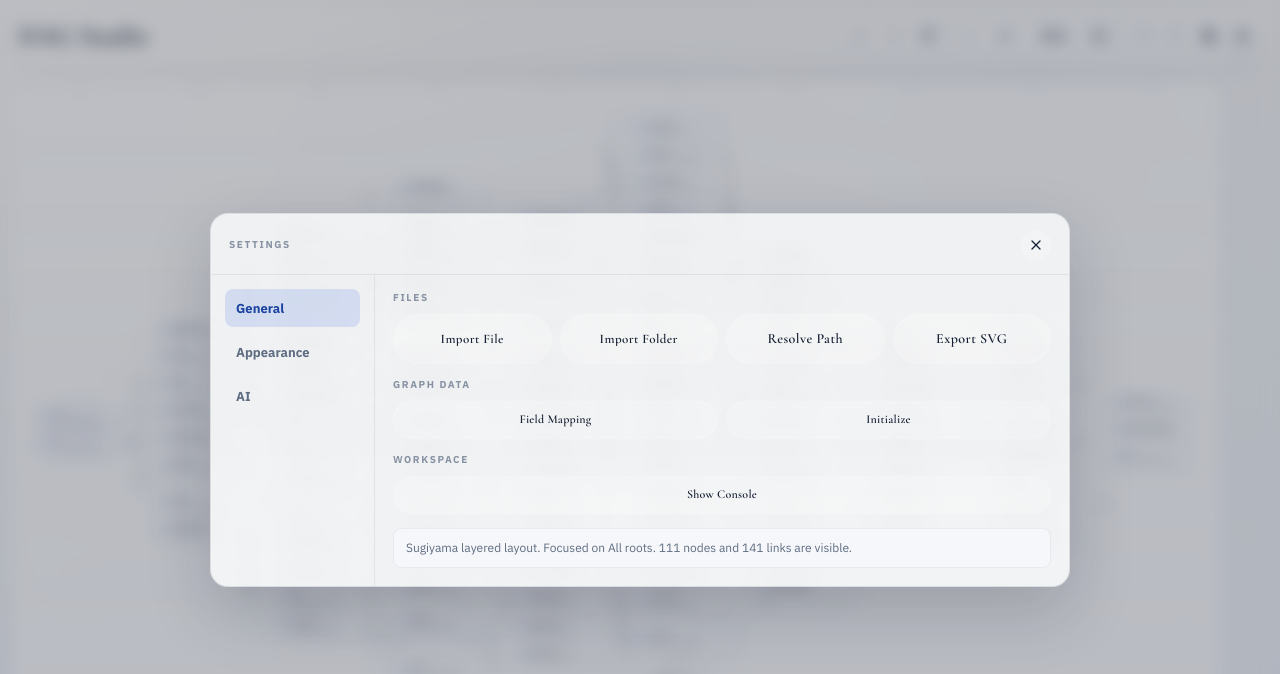
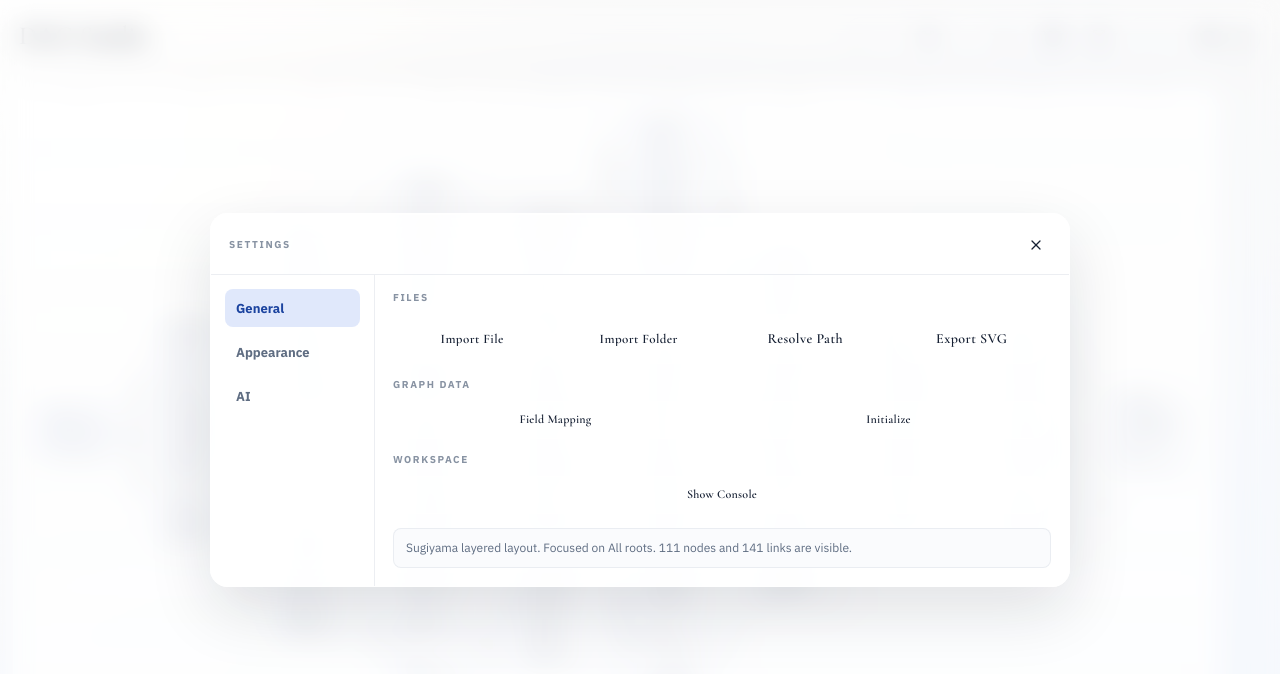
Before and after one commit to Algo2147483647/dag-studio, a React (Vite) app: page / in a window 1280 px wide. Both pictures are taken after a click on the button 1242 px from the left and 36 px from the top of the page. Shown: the top 674 px of the page. Built offline with nearby package versions, Linux system fonts and the light colour scheme.

Commit message:
Optimate UI

```diff
--- a/src/styles/controls.css
+++ b/src/styles/controls.css
@@ -198,8 +198,8 @@
   align-items: center;
   justify-content: center;
   padding: 18px;
-  background: rgba(15, 23, 42, 0.28);
-  backdrop-filter: blur(8px);
+  background: rgba(255, 255, 255, 0.42);
+  backdrop-filter: blur(14px) saturate(1.18);
 }
 
 .settings-modal {
@@ -207,10 +207,13 @@
   grid-template-rows: auto minmax(0, 1fr);
   width: min(860px, calc(100vw - 36px));
   max-height: min(720px, calc(100vh - 36px));
-  border: 1px solid rgba(66, 86, 119, 0.13);
+  border: 1px solid rgba(255, 255, 255, 0.72);
   border-radius: 18px;
-  background: linear-gradient(180deg, var(--panel-float), rgba(255, 255, 255, 0.82));
-  box-shadow: 0 24px 64px rgba(15, 23, 42, 0.18);
+  background: rgba(255, 255, 255, 0.78);
+  box-shadow:
+    inset 0 1px 0 rgba(255, 255, 255, 0.92),
+    0 24px 64px rgba(15, 23, 42, 0.12);
+  backdrop-filter: blur(22px) saturate(1.22);
   overflow: hidden;
 }
 
@@ -243,6 +246,7 @@
   gap: 6px;
   padding: 14px;
   border-right: 1px solid rgba(96, 118, 151, 0.12);
+  background: rgba(255, 255, 255, 0.28);
 }
 
 .settings-tab {
@@ -276,6 +280,7 @@
   gap: 14px;
   min-height: 0;
   padding: 16px 18px 18px;
+  background: rgba(255, 255, 255, 0.18);
   overflow: auto;
 }
 
```
